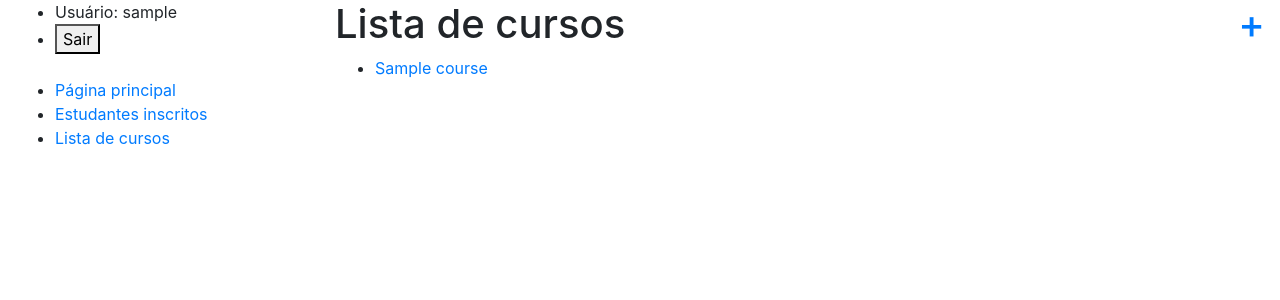
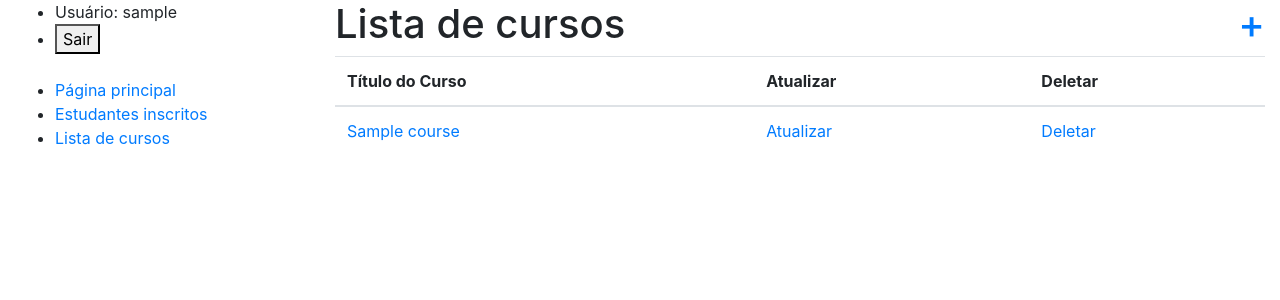
Before and after one commit to Iago-pixel/python-dev-academy, a Django app: page /courses/ in a window 1280 px wide. Shown: the top 300 px of the page. Run offline with Django 5.2, Linux system fonts and the light colour scheme; a user stored in the database is signed in; tables that the repository leaves empty hold one stand-in row (values such as "Sample post").

Commit message:
add update and delete course pages

```diff
--- a/djangoapp/registrations/urls.py
+++ b/djangoapp/registrations/urls.py
@@ -1,12 +1,14 @@
 from django.urls import path
 
-from registrations.views import index, CourseListView, CourseDetailView, StudentListView, StudentDetailView, CourseCreateView
+from registrations.views import index, CourseListView, CourseDetailView, StudentListView, StudentDetailView, CourseCreateView, CourseUpdateView, CourseDeleteView
 
 urlpatterns = [
     path("", index, name="index"),
     path("courses/", CourseListView.as_view(), name="course-list"),
     path("courses/<int:pk>", CourseDetailView.as_view(), name="course-detail"),
     path("courses/create", CourseCreateView.as_view(), name="course-create"),
+    path("courses/<int:pk>/update", CourseUpdateView.as_view(), name="course-update"),
+    path("courses/<int:pk>/delete", CourseDeleteView.as_view(), name="course-delete"),
     path("students/", StudentListView.as_view(), name="student-list"),
     path("students/<int:pk>", StudentDetailView.as_view(), name="student-detail"),
 ]
--- a/djangoapp/registrations/views.py
+++ b/djangoapp/registrations/views.py
@@ -33,6 +33,19 @@ class CourseCreateView(LoginRequiredMixin, generic.CreateView):
     success_url = reverse_lazy('registrations:course-list')
 
 
+class CourseUpdateView(LoginRequiredMixin, generic.UpdateView):
+    model = Course
+    fields = "__all__"
+    template_name = 'registrations/course_form.html'
+    success_url = reverse_lazy('registrations:course-list')
+
+
+class CourseDeleteView(LoginRequiredMixin, generic.DeleteView):
+    model = Course
+    template_name = 'registrations/course_confirm_delete.html'
+    success_url = reverse_lazy('registrations:course-list')
+
+
 class StudentListView(LoginRequiredMixin, generic.ListView):
     model = Student
     paginate_by = 10
--- a/djangoapp/templates/registrations/course_form.html
+++ b/djangoapp/templates/registrations/course_form.html
@@ -2,7 +2,7 @@
 {% load crispy_forms_filters %}
 
 {% block content %}
-  <h1>Criar Curso</h1>
+  <h1>{{ object|yesno:"Atualizar,Criar" }} Curso</h1>
   <form method="post" action="" novalidate>
     {% csrf_token %}
     {{ form|crispy }}
--- a/djangoapp/templates/registrations/course_list.html
+++ b/djangoapp/templates/registrations/course_list.html
@@ -2,12 +2,27 @@
 
 {% block content %}
   <h1>Lista de cursos <a style="float: right;" href="{% url 'registrations:course-create' %}">+</a></h1>
-  <ul>
-    {% for course in course_list %}
-      <li><a href="{{ course.get_absolute_url }}">{{ course.title }}</a></li>
-    {% empty %}
-      <li>Nenhum curso disponível no momento.</li>
-    {% endfor %}
-  </ul>
+  <table class="table">
+    <thead>
+      <tr>
+        <th>Título do Curso</th>
+        <th>Atualizar</th>
+        <th>Deletar</th>
+      </tr>
+    </thead>
+    <tbody>
+      {% for course in course_list %}
+      <tr>
+        <td><a href="{{ course.get_absolute_url }}">{{ course.title }}</a></td>
+        <td><a href="{% url 'registrations:course-update' course.pk %}">Atualizar</a></td>
+        <td><a href="{% url 'registrations:course-delete' course.pk %}">Deletar</a></td>
+      </tr>
+      {% empty %}
+      <tr>
+        <td colspan="3">Nenhum curso disponível no momento.</td>
+      </tr>
+      {% endfor %}
+    </tbody>
+  </table>
 
 {% endblock %}
```
Also changed, not shown: djangoapp/templates/registrations/course_confirm_delete.html (added, +10 -0 lines).
